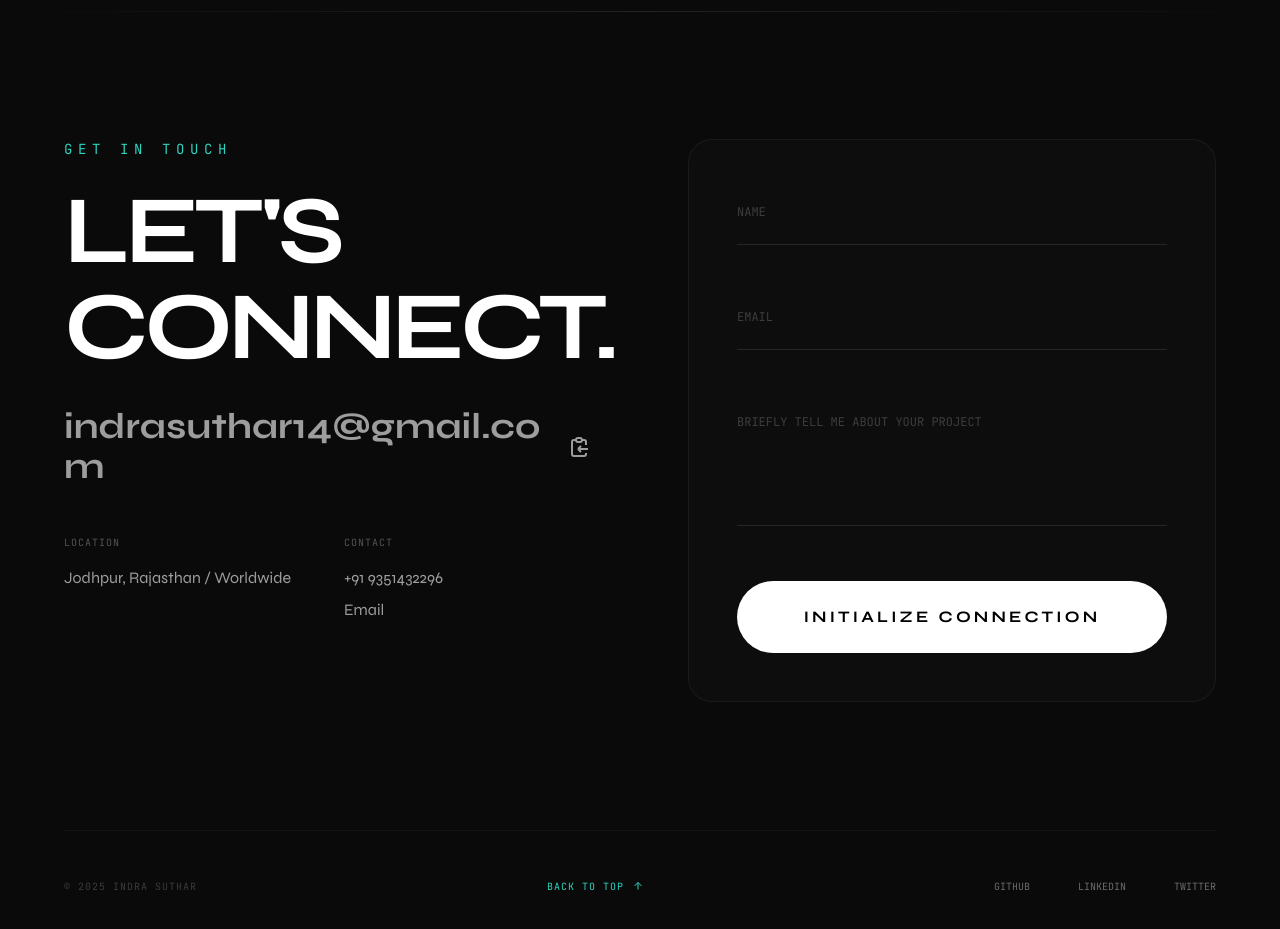
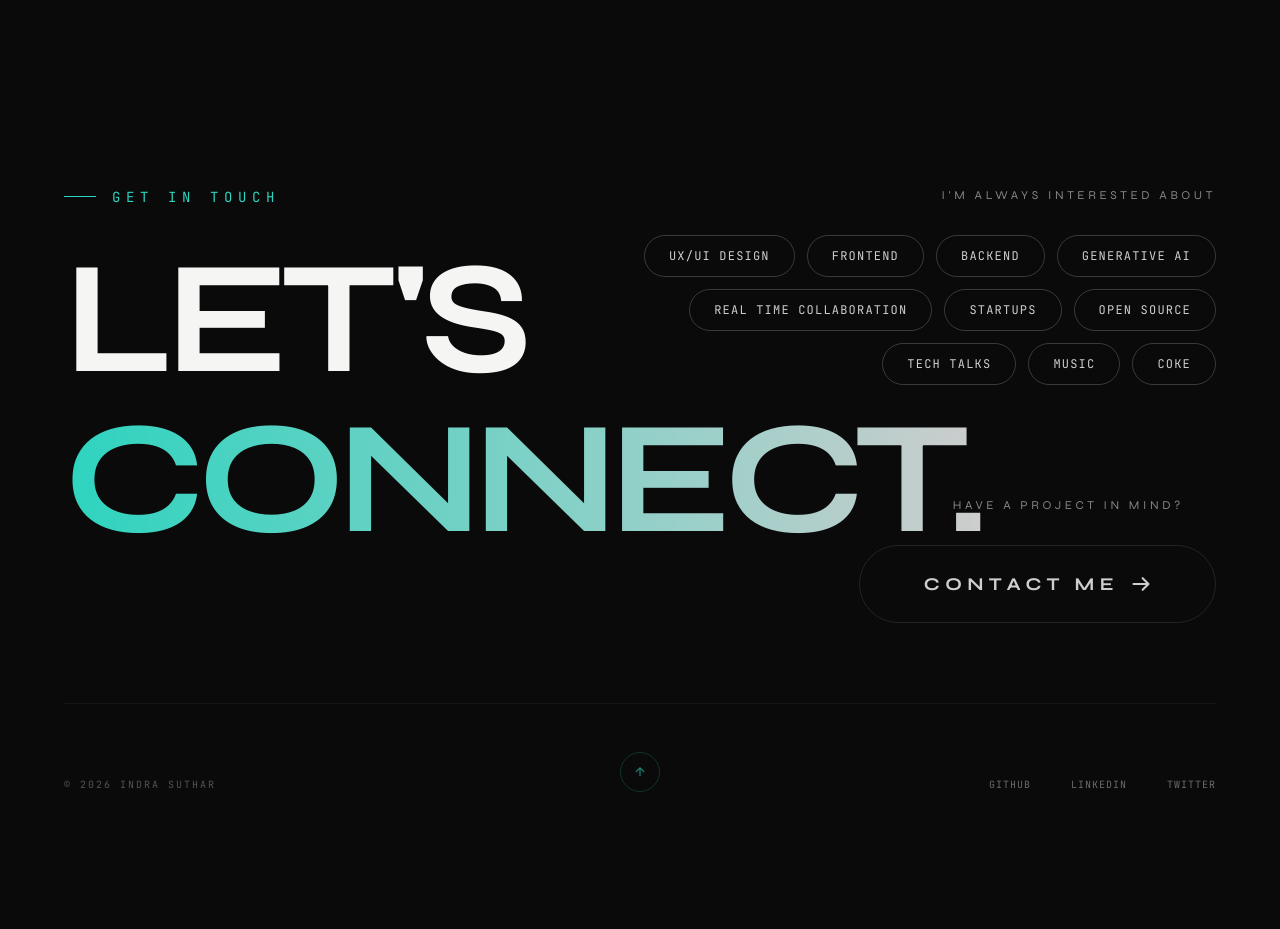
Before and after one commit to indrasuthar07/port-folio, a React (Vite) app: page / in a window 1280 px wide. Shown: the part 3760-4689 px from the top of the page. After the commit the page ends 4657 px from the top, so only its background shows below. Built offline with nearby package versions, Linux system fonts and the light colour scheme.

Commit message:
editing contact page

```diff
--- a/src/sections/Contact.tsx
+++ b/src/sections/Contact.tsx
@@ -1,150 +1,234 @@
-import React, { useState } from 'react';
-import { motion, AnimatePresence } from 'framer-motion';
+import React, { useRef, useState, useMemo } from 'react';
+import { motion, useMotionValue, useSpring } from 'framer-motion';
 
 const Contact: React.FC = () => {
-  const [copied, setCopied] = useState(false);
-  const email = "indrasuthar14@gmail.com";
-
-  const copyEmail = () => {
-    navigator.clipboard.writeText(email);
-    setCopied(true);
-    setTimeout(() => setCopied(false), 2000);
-  };
-
   const scrollToTop = () => {
     window.scrollTo({ top: 0, behavior: 'smooth' });
   };
 
+  const customEase = [0.22, 1, 0.36, 1];
+
+  const containerVariants = {
+    hidden: { opacity: 0 },
+    visible: {
+      opacity: 1,
+      transition: {
+        staggerChildren: 0.1,
+        delayChildren: 0.2,
+      },
+    },
+  };
+
+  const itemVariants = {
+    hidden: { opacity: 0, y: 40 },
+    visible: {
+      opacity: 1,
+      y: 0,
+      transition: { duration: 1, ease: customEase },
+    },
+  };
+  const buttonRef = useRef<HTMLAnchorElement>(null);
+  const mX = useMotionValue(0);
+  const mY = useMotionValue(0);
+
+  const springConfig = { stiffness: 100, damping: 20, mass: 0.2 };
+  const x = useSpring(mX, springConfig);
+  const y = useSpring(mY, springConfig);
+
+  const handleMouseMove = (e: React.MouseEvent) => {
+    const rect = buttonRef.current?.getBoundingClientRect();
+    if (rect) {
+      const distanceX = e.clientX - (rect.left + rect.width / 2);
+      const distanceY = e.clientY - (rect.top + rect.height / 2);
+      mX.set(distanceX * 0.35);
+      mY.set(distanceY * 0.35);
+    }
+  };
+
+  const handleMouseLeave = () => {
+    mX.set(0);
+    mY.set(0);
+  };
+
+  const particles = useMemo(() => {
+    return Array.from({ length: 120 }).map((_, i) => ({
+      id: i,
+      x: Math.random() * 800 - 400,
+      y: Math.random() * 800 - 400,
+      duration: 3 + Math.random() * 4,
+      delay: Math.random() * 2,
+      size: Math.random() * 3 + 1,
+      left: `${Math.random() * 100}%`,
+      top: `${Math.random() * 100}%`,
+    }));
+  }, []);
+
+  const tags = [
+    "UX/UI DESIGN", "FRONTEND", "BACKEND", "Generative AI",
+    "REAL TIME COLLABORATION",
+    "STARTUPS", "Open Source", "Tech Talks", "music", "Coke",
+  ];
+
   return (
-    <footer id="contact" className="min-h-screen pt-32 pb-12 px-8 md:px-16 bg-[#0a0a0a] relative overflow-hidden flex flex-col justify-between">
-      <div className="absolute top-0 left-0 w-full h-px bg-gradient-to-r from-transparent via-white/10 to-transparent" />
+    <footer id="contact" className="min-h-screen pt-32 pb-12 px-8 md:px-16 bg-[#0a0a0a] relative overflow-hidden flex flex-col justify-between z-0">
+      <motion.div
+        variants={containerVariants}
+        initial="hidden"
+        whileInView="visible"
+        className="max-w-7xl mx-auto w-full grid grid-cols-1 lg:grid-cols-2 gap-1 relative flex-grow"
+      >
+        {/* LEFT COLUMN: Headline text block */}
+        <div className="col-span-1 self-start pt-12 lg:pr-12">
+          <motion.p variants={itemVariants} className="mono text-teal-400 text-sm mb-8 uppercase tracking-[0.4em] flex items-center gap-4">
+            <span className="w-8 h-px bg-teal-400"></span>
+            Get in Touch
+          </motion.p>
+          <motion.h1
+            variants={itemVariants}
+            className="text-stone-100 text-7xl md:text-8xl lg:text-[10rem] font-bold leading-[0.9] whitespace-nowrap tracking-tighter"
+          >
+            LET&apos;S
+            <br />
+            <span className="text-transparent bg-clip-text bg-gradient-to-r from-teal-400 to-white/80">
+              CONNECT.
+            </span>
+          </motion.h1>
+        </div>
 
-      <div className="max-w-7xl mx-auto w-full">
-        <div className="grid grid-cols-1 lg:grid-cols-2 gap-24 items-start">
-          <div>
-            <motion.div
-              initial={{ opacity: 0, y: 30 }}
-              whileInView={{ opacity: 1, y: 0 }}
-              className="mb-12"
+        {/* RIGHT COLUMN: Clustered details */}
+        <div className="col-span-1 flex flex-col lg:items-end text-left lg:text-right relative mt-12 lg:mt-0">
+
+          {/* Tag Cluster */}
+          <motion.div variants={itemVariants} className="relative pt-12 max-w-xl flex flex-col lg:items-end">
+            <p className="text-white/50 text-xs mb-8 font-normal uppercase tracking-[0.3em]">
+              I&apos;m Always Interested About
+            </p>
+            <div className="flex flex-wrap gap-3 lg:justify-end">
+              {tags.map((tag, idx) => (
+                <motion.span
+                  key={idx}
+                  whileHover={{
+                    scale: 1.05,
+                    borderColor: "rgba(45, 212, 191, 0.5)",
+                    color: "#2dd4bf"
+                  }}
+                  whileTap={{ scale: 0.95 }}
+                  className="border border-white/20 text-white/80 rounded-full px-6 py-3 mono text-[10px] sm:text-xs uppercase tracking-widest leading-none cursor-pointer transition-colors duration-300 backdrop-blur-sm"
+                >
+                  {tag}
+                </motion.span>
+              ))}
+            </div>
+          </motion.div>
+
+          {/* Call to Action Container */}
+          <motion.div variants={itemVariants} className="mt-28 max-w-xl lg:text-end w-full flex flex-col lg:items-end">
+            <p className="text-white/50 text-xs mb-8 font-normal uppercase tracking-[0.3em] mr-8">
+              Have a Project in Mind?
+            </p>
+
+            {/* Simpler, sleeker button with massive particle spread */}
+            <motion.a
+              ref={buttonRef}
+              href="mailto:indrasuthar14@gmail.com"
+              onMouseMove={handleMouseMove}
+              onMouseLeave={handleMouseLeave}
+              style={{ x, y }}
+              className="group relative inline-flex items-center justify-center px-16 py-6 overflow-visible rounded-full border border-white/10 text-white/80 bg-transparent transition-all duration-700 ease-out hover:border-teal-400 hover:text-white"
             >
-              <p className="mono text-teal-400 text-sm mb-6 uppercase tracking-[0.4em]">Get in Touch</p>
-              <h2 className="text-6xl md:text-8xl font-bold text-white tracking-tighter mb-8 leading-none">
-                LET'S<br />CONNECT.
-              </h2>
+              {/* Particle Field - Now covers a much wider area smoothly */}
+              <div className="absolute inset-0 opacity-0 group-hover:opacity-100 transition-opacity duration-700 pointer-events-none">
+                {particles.map((p) => (
+                  <motion.div
+                    key={p.id}
+                    className="absolute bg-teal-400 rounded-full blur-[0.5px]"
+                    style={{
+                      left: p.left,
+                      top: p.top,
+                      width: p.size,
+                      height: p.size
+                    }}
+                    animate={{
+                      x: [0, p.x, 0],
+                      y: [0, p.y, 0],
+                      scale: [0, 1.2, 0],
+                      opacity: [0, 0.8, 0]
+                    }}
+                    transition={{
+                      duration: p.duration,
+                      repeat: Infinity,
+                      delay: p.delay,
+                      ease: "easeInOut"
+                    }}
+                  />
+                ))}
+              </div>
 
-              <div className="relative inline-block group">
-                <button
-                  onClick={copyEmail}
-                  className="text-xl md:text-4xl font-bold text-white/60 hover:text-white transition-colors interactive accent-hover flex items-center space-x-4 break-all text-left"
+              {/* Button Text */}
+              <span className="relative z-10 font-bold uppercase tracking-[0.3em] text-lg flex items-center gap-3">
+                Contact Me
+                <svg
+                  className="w-5 h-5 transition-transform duration-500 group-hover:translate-x-1 group-hover:-translate-y-1"
+                  fill="none"
+                  stroke="currentColor"
+                  viewBox="0 0 24 24"
                 >
-                  <span>{email}</span>
-                  <svg width="24" height="24" viewBox="0 0 24 24" fill="none" stroke="currentColor" strokeWidth="2" className="flex-shrink-0"><path d="M8 5H6a2 2 0 00-2 2v12a2 2 0 002 2h10a2 2 0 002-2v-1M8 5a2 2 0 002 2h2a2 2 0 002-2M8 5a2 2 0 012-2h2a2 2 0 012 2m0 0h2a2 2 0 012 2v3m2 4H10m0 0l3-3m-3 3l3 3" /></svg>
-                </button>
-                <AnimatePresence>
-                  {copied && (
-                    <motion.span
-                      initial={{ opacity: 0, y: 10 }}
-                      animate={{ opacity: 1, y: 0 }}
-                      exit={{ opacity: 0, y: 10 }}
-                      className="absolute -top-12 left-0 mono text-[10px] bg-teal-400 text-black px-3 py-1 rounded"
-                    >
-                      Copied!
-                    </motion.span>
-                  )}
-                </AnimatePresence>
-              </div>
-            </motion.div>
+                  <path strokeLinecap="round" strokeLinejoin="round" strokeWidth="2.5" d="M14 5l7 7m0 0l-7 7m7-7H3"></path>
+                </svg>
+              </span>
+            </motion.a>
+          </motion.div>
+        </div>
+      </motion.div>
 
-            <div className="space-y-12">
-              <div className="grid grid-cols-2 gap-8">
-                <div>
-                  <p className="mono text-[10px] uppercase tracking-widest text-white/30 mb-4">Location</p>
-                  <p className="text-white/60">Jodhpur, Rajasthan / Worldwide</p>
-                </div>
-                <div>
-                  <p className="mono text-[10px] uppercase tracking-widest text-white/30 mb-4">Contact</p>
-                  <div className="flex flex-col space-y-2">
-                    <a href="tel:+919351432296" className="text-white/60 hover:text-teal-400 transition-colors interactive">+91 9351432296</a>
-                    <a href="mailto:indrasuthar14@gmail.com" className="text-white/60 hover:text-teal-400 transition-colors interactive">Email</a>
-                  </div>
-                </div>
-              </div>
-            </div>
+    {/* Footer Bottom Row */}
+      <motion.div
+        initial={{ opacity: 0 }}
+        whileInView={{ opacity: 1 }}
+        transition={{ duration: 1, delay: 0.5 }}
+        viewport={{ once: true }}
+        className="mt-20 w-full border-t border-white/5 pt-12 pb-8 relative z-10"
+      >
+        <div className="flex flex-col md:flex-row justify-between items-center gap-12 md:gap-0">
+
+          {/* Copyright - Left on Desktop, First on Mobile */}
+          <div className="order-2 md:order-1 mono text-[10px] text-white/30 uppercase tracking-[0.2em] w-full md:w-1/3 text-center md:text-left">
+            © 2026 Indra Suthar
           </div>
 
-          <motion.div
-            initial={{ opacity: 0, x: 30 }}
-            whileInView={{ opacity: 1, x: 0 }}
-            className="bg-neutral-900/30 p-8 md:p-12 border border-white/5 rounded-3xl"
-          >
-            <form
-              className="space-y-12"
-              action="https://formspree.io/f/mykwbqbr" // Replace 'your-form-id' with your actual Formspree form ID
-              method="POST"
+          {/* Back to Top - Center on Desktop, Last on Mobile */}
+          <div className="order-3 md:order-2 w-full md:w-1/3 flex justify-center">
+            <button
+              onClick={scrollToTop}
+              className="group flex flex-col items-center gap-3 mono text-[9px] text-teal-400/60 hover:text-teal-400 transition-all duration-500 uppercase tracking-[0.3em]"
             >
-              <div className="relative group">
-                <input
-                  type="text"
-                  name="name"
-                  className="w-full bg-transparent border-b border-white/10 py-4 outline-none focus:border-teal-400 transition-colors text-white peer"
-                  required
-                />
-                <label className="absolute left-0 top-4 text-white/20 mono text-xs uppercase transition-all pointer-events-none peer-focus:-top-4 peer-focus:text-teal-400 peer-valid:-top-4">
-                  Name
-                </label>
+              <div className="w-10 h-10 rounded-full border border-teal-400/20 flex items-center justify-center group-hover:border-teal-400 group-hover:-translate-y-2 transition-all duration-500 ease-[0.22,1,0.36,1]">
+                <svg width="14" height="14" viewBox="0 0 24 24" fill="none" stroke="currentColor" strokeWidth="2">
+                  <path d="M12 19V5M5 12l7-7 7 7" />
+                </svg>
               </div>
-              <div className="relative group">
-                <input
-                  type="email"
-                  name="email"
-                  className="w-full bg-transparent border-b border-white/10 py-4 outline-none focus:border-teal-400 transition-colors text-white peer"
-                  required
-                />
-                <label className="absolute left-0 top-4 text-white/20 mono text-xs uppercase transition-all pointer-events-none peer-focus:-top-4 peer-focus:text-teal-400 peer-valid:-top-4">
-                  Email
-                </label>
-              </div>
-              <div className="relative group">
-                <textarea
-                  name="message"
-                  className="w-full bg-transparent border-b border-white/10 py-4 outline-none focus:border-teal-400 transition-colors text-white peer h-32 resize-none"
-                  required
-                ></textarea>
-                <label className="absolute left-0 top-4 text-white/20 mono text-xs uppercase transition-all pointer-events-none peer-focus:-top-4 peer-focus:text-teal-400 peer-valid:-top-4">
-                  Briefly tell me about your project
-                </label>
-              </div>
-              <button
-                type="submit"
-                className="w-full py-6 bg-white text-black font-bold uppercase tracking-[0.2em] rounded-full interactive hover:bg-teal-400 transition-colors"
+              <span className="opacity-0 group-hover:opacity-100 transition-opacity duration-500">Back to top</span>
+            </button>
+          </div>
+
+          {/* Social Links - Right on Desktop, Second on Mobile */}
+          <div className="order-1 md:order-3 flex justify-center md:justify-end space-x-6 md:space-x-10 w-full md:w-1/3">
+            {['Github', 'Linkedin', 'Twitter'].map((social) => (
+              <a
+                key={social}
+                href={`https://${social.toLowerCase()}.com`}
+                target="_blank"
+                rel="noopener noreferrer"
+                className="relative group text-[10px] mono text-white/40 hover:text-white transition-colors duration-300 uppercase tracking-widest"
               >
-                Initialize Connection
-              </button>
-            </form>
-          </motion.div>
-        </div>
-      </div>
-
-      <div className="mt-32 border-t border-white/5 pt-12 relative">
-        <div className="flex flex-col md:flex-row justify-between items-center space-y-8 md:space-y-0 text-center md:text-left">
-          <div className="mono text-[10px] text-white/20 uppercase tracking-widest">© 2025 Indra Suthar</div>
-
-          {/* Back to Top */}
-          <button
-            onClick={scrollToTop}
-            className="flex items-center space-x-2 mono text-[10px] text-teal-400 hover:text-white transition-colors interactive accent-hover uppercase tracking-widest"
-          >
-            <span>Back to top</span>
-            <svg width="12" height="12" viewBox="0 0 24 24" fill="none" stroke="currentColor" strokeWidth="2"><path d="M12 19V5M5 12l7-7 7 7" /></svg>
-          </button>
-
-          <div className="flex space-x-12 mono text-[10px] text-white/40">
-             <a href="https://github.com/indrasuthar07" target="_blank" rel="noopener noreferrer" className="hover:text-teal-400 interactive transition-colors uppercase">GITHUB</a>
-             <a href="https://linkedin.com" target="_blank" rel="noopener noreferrer" className="hover:text-teal-400 interactive transition-colors uppercase">LINKEDIN</a>
-             <a href="https://twitter.com" target="_blank" rel="noopener noreferrer" className="hover:text-teal-400 interactive transition-colors uppercase">TWITTER</a>
+                <span className="relative z-10">{social}</span>
+                {/* Magnetic Dot Underline Effect */}
+                <span className="absolute -bottom-1 left-1/2 w-1 h-1 bg-teal-400 rounded-full opacity-0 group-hover:opacity-100 -translate-x-1/2 scale-0 group-hover:scale-100 transition-all duration-300"></span>
+              </a>
+            ))}
           </div>
         </div>
-      </div>
+      </motion.div>
     </footer>
   );
 };
```
Also changed, not shown: src/sections/Works.tsx (+8 -7 lines), 1 other file (tests, documents, lock files or other folders).
